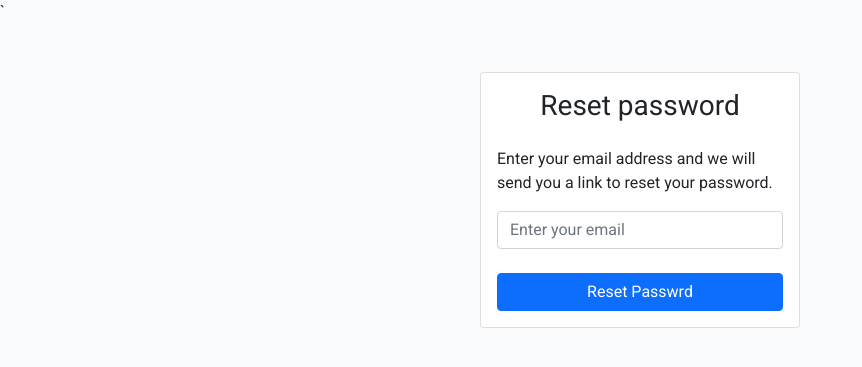
After one commit to hossamkhalil01/digitzilla-app-django, a Django app: template authen/templates/registration/password_reset_form.html in a window 1280 px wide. The commit adds this page. Shown: the top 367 px of the page, without its empty margins (0-862 px from the left). Run offline with Django 3.2, Linux system fonts and the light colour scheme; the template is opened without the code that fills it, so the values that code supplies are empty; some libraries are stand-ins or nearby versions.

Commit message:
feature(auth): created password reset templates and email configurations

```diff
--- a/authen/templates/registration/login.html
+++ b/authen/templates/registration/login.html
@@ -28,7 +28,7 @@
           <input type="checkbox" checked="checked"/>
           <div class="control__indicator"></div>
         </label>
-        <span class="ms-auto"><a href="#" class="forgot-pass">Forgot Password?</a></span>
+        <span class="ms-auto"><a href="{% url 'password_reset' %}" class="forgot-pass">Forgot Password?</a></span>
       </div>
 
       {% if form.errors %}
--- /dev/null
+++ b/authen/templates/registration/password_reset_form.html
@@ -0,0 +1,26 @@
+{% extends 'registration/base.html'%}
+{% load static %}
+
+{% block title %}
+Password Reset
+{% endblock %}
+
+{% block content %}
+
+	<div class="card-body w-25 m-auto card mt-5">
+		<h3 class="card-title text-center">Reset password</h3>
+
+		<div class="card-text justify-content-center align-items-center">
+			<form  method="POST" >
+				{% csrf_token %}
+				<div class="form-group mt-3">
+					<label for="">Enter your email address and we will send you a link to reset your password.</label>
+					<input name="email" type="email" class="form-control form-control mt-3" placeholder="Enter your email" required="true">
+				</div>
+
+				<button type="submit" class="mt-4 btn btn-primary btn-block w-100">Reset Passwrd</button>
+			</form>
+		</div>
+	</div>
+
+{% endblock %}
--- a/digizillaapp/secrets.py
+++ b/digizillaapp/secrets.py
@@ -3,3 +3,9 @@
   'password' :'password',
   'user' : 'root'
 }
+
+# Email secrets
+EMAIL = {
+  'email': 'example@gmail.com',
+  'password': 'password'
+}
```
Also changed, not shown: authen/templates/registration/password_reset_done.html (added, +13 -0 lines), authen/templates/registration/password_reset_email.html (added, +13 -0 lines), digizillaapp/settings.py (+14 -1 lines).
